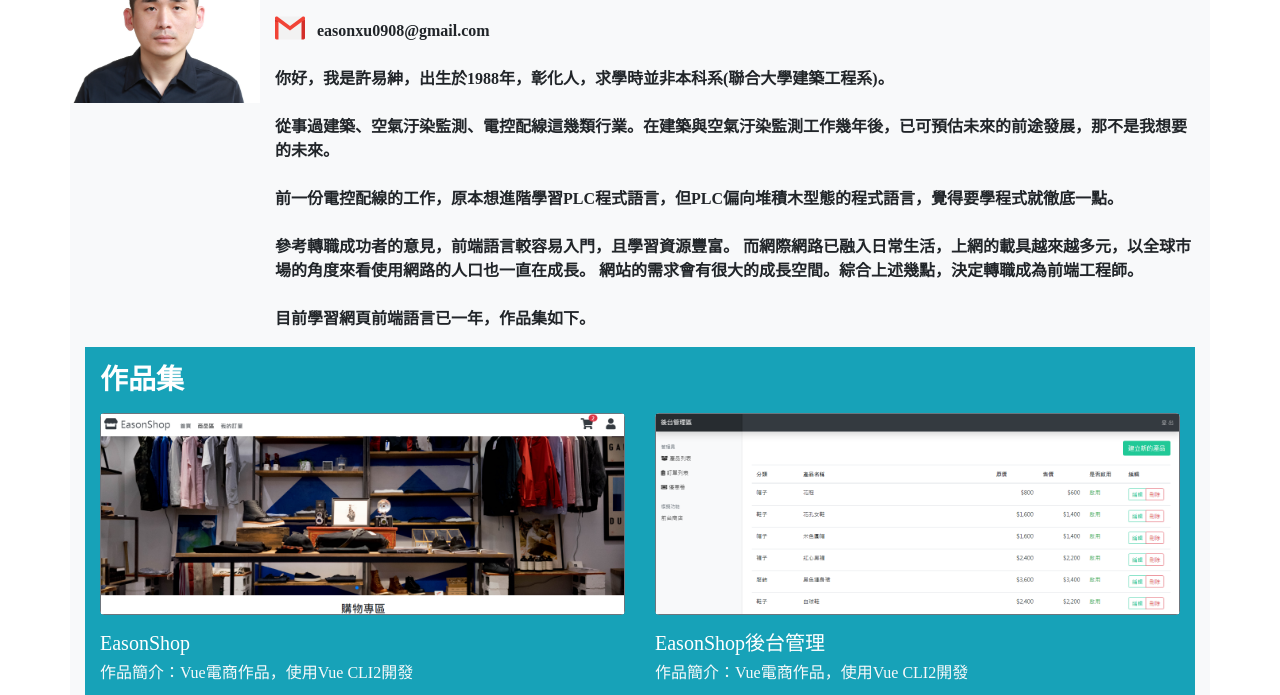
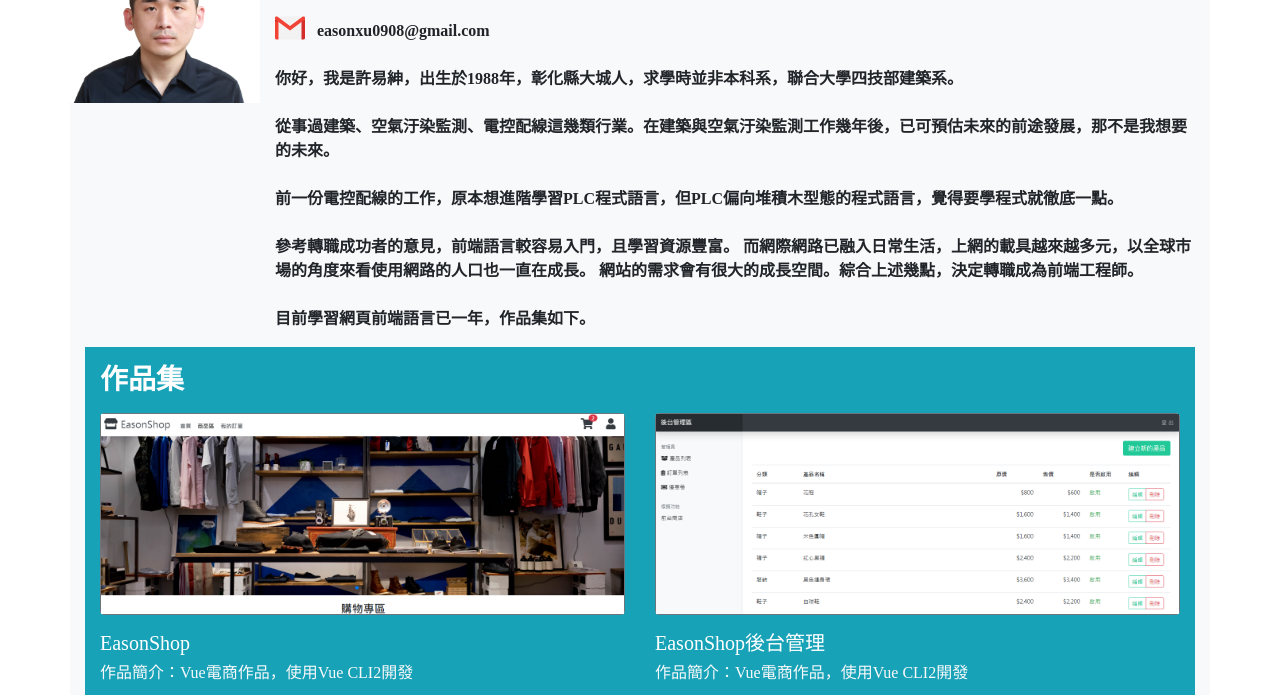
Before and after one commit to easonxu0908/resume, a plain HTML site: page index.html in a window 1280 px wide. Shown: the part 105-800 px from the top of the page. Drawn offline with nearby package versions, Linux system fonts and the light colour scheme.

Commit message:
20190712-1441 更改自傳

```diff
--- a/index.html
+++ b/index.html
@@ -37,7 +37,7 @@
                 </div>
 
                 <p class="font-weight-bold mt-4">
-                    你好，我是許易紳，出生於1988年，彰化人，求學時並非本科系(聯合大學建築工程系)。
+                    你好，我是許易紳，出生於1988年，彰化縣大城人，求學時並非本科系，聯合大學四技部建築系。
                     <br>
                     <br>
                     從事過建築、空氣汙染監測、電控配線這幾類行業。在建築與空氣汙染監測工作幾年後，已可預估未來的前途發展，那不是我想要的未來。
```
